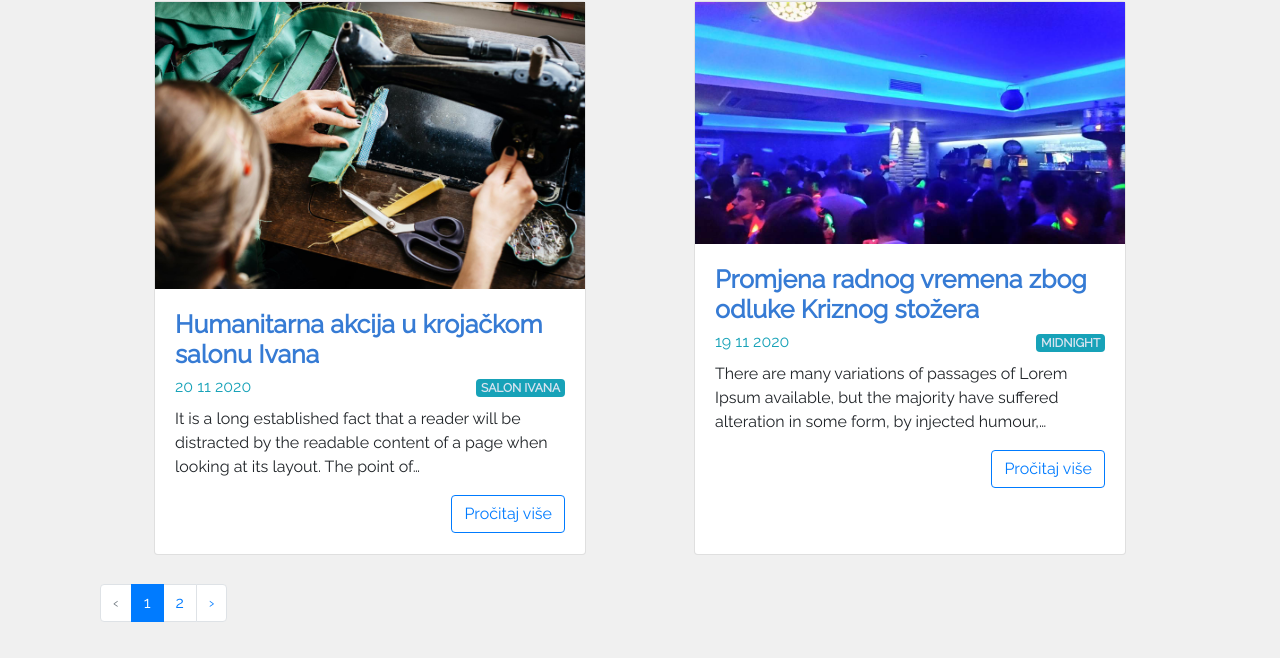
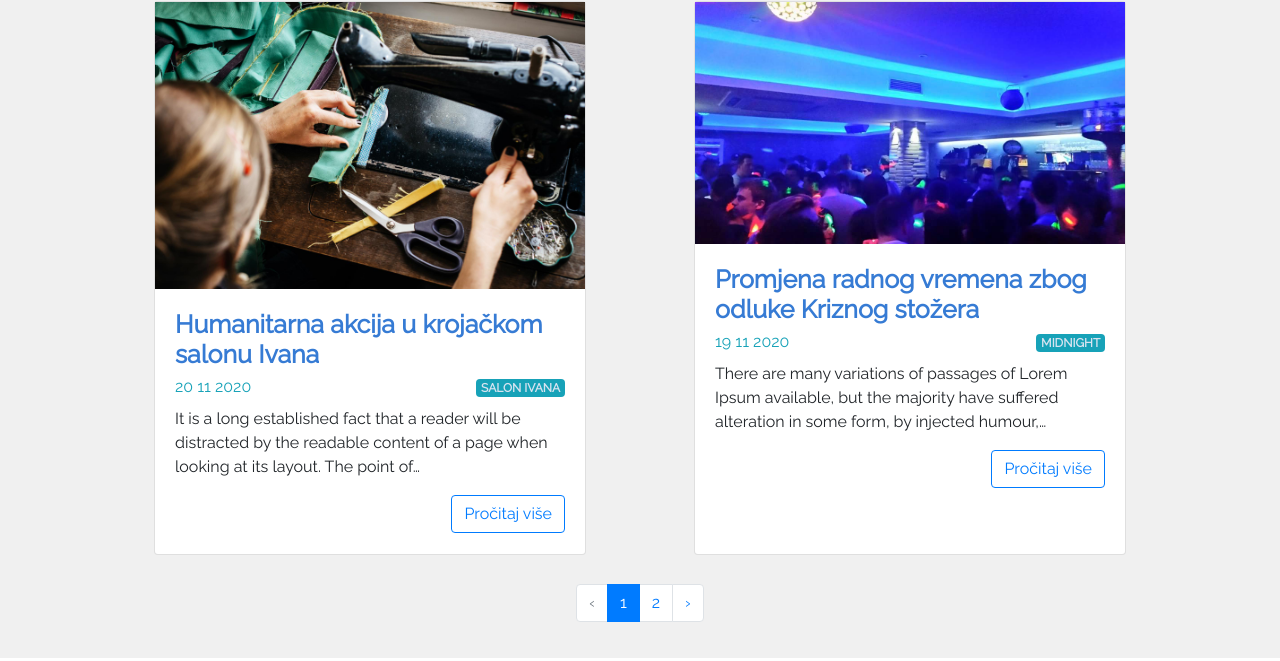
Before and after one commit to mvuco00/LocallyTrilj, a Gatsby site in the folder locallytrilj/: page /blog in a window 1280 px wide. Shown: the part 1365-2026 px from the top of the page. Built offline with nearby package versions, Linux system fonts and the light colour scheme; Gatsby itself is replaced by a stand-in of ours.

Commit message:
centrirani pagination linkovi i promjena queryja za blog

```diff
--- a/locallytrilj/src/components/pagination-links.js
+++ b/locallytrilj/src/components/pagination-links.js
@@ -11,7 +11,7 @@ const PaginationLinks = ({ currentPage, numberOfPages }) => {
   const nextPage = "/blog/pages/" + (currentPage + 1).toString()
 
   return (
-    <div>
+    <div className="pag-links">
       {/*Prva strelica*/}
       <Pagination aria-label="Page navigation example">
         {isFirst ? (
--- a/locallytrilj/src/pages/blog.js
+++ b/locallytrilj/src/pages/blog.js
@@ -4,9 +4,11 @@ import { graphql, StaticQuery } from "gatsby"
 import PaginationLinks from "../components/pagination-links"
 import Layout from "../components/layout"
 
-const Blog = () => {
+const Blog = ({ data }) => {
   const postsPerPage = 6
-  let numberOfPages
+  let numberOfPages = Math.ceil(
+    data.allMarkdownRemark.totalCount / postsPerPage
+  )
 
   return (
     <Layout>
@@ -14,14 +16,6 @@ const Blog = () => {
         <h1 className="page-title">Novosti</h1>
         {/*render je anonymous function koja prima data (to smo dobili od queryja*/}
 
-        <StaticQuery
-          query={blogQuery}
-          render={data => {
-            numberOfPages = Math.ceil(
-              data.allMarkdownRemark.totalCount / postsPerPage
-            )
-
-            return (
         <div className="all-posts">
           {/*node je destrukturiran, a to je naš post*/}
           {data.allMarkdownRemark.edges.map(({ node }) => {
@@ -39,20 +33,14 @@ const Blog = () => {
               />
             )
           })}
-                <PaginationLinks
-                  currentPage={1}
-                  numberOfPages={numberOfPages}
-                />
         </div>
-            )
-          }}
-        ></StaticQuery>
       </div>
+      <PaginationLinks currentPage={1} numberOfPages={numberOfPages} />
     </Layout>
   )
 }
 
-const blogQuery = graphql`
+export const query = graphql`
   {
     allMarkdownRemark(
       sort: { fields: [frontmatter___date], order: DESC }
--- a/locallytrilj/src/styles/_links.scss
+++ b/locallytrilj/src/styles/_links.scss
@@ -39,3 +39,10 @@
 .sidebar-links a:hover {
   color: #5198df;
 }
+
+.pag-links {
+  width: 100%;
+  margin: auto;
+  display: flex;
+  justify-content: center;
+}
```
Lines whose indentation alone changed are shown as unchanged.
